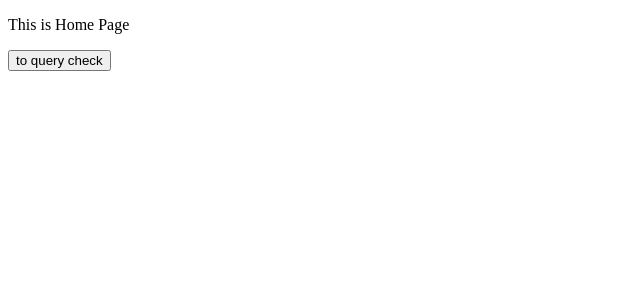
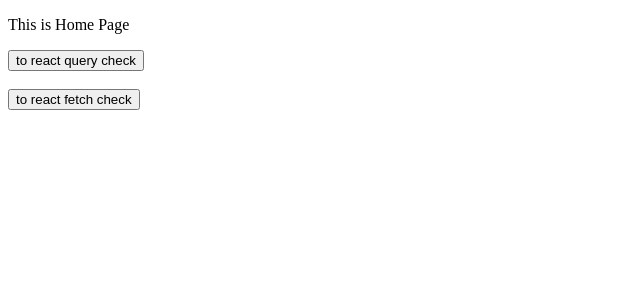
Before and after one commit to hiroharu8864/react-graphql-client, a React (Create React App) app: page / in a window 1280 px wide. Shown: the top 300 px of the page, without its empty margins (0-640 px from the left). Built offline with nearby package versions, Linux system fonts and the light colour scheme.

Commit message:
add fetch page

```diff
--- /dev/null
+++ b/src/components/Pages/FetchCheck.tsx
@@ -0,0 +1,16 @@
+import { FC, memo, useCallback } from "react";
+import { useNavigate } from "react-router-dom";
+
+export const FetchCheck: FC = memo(() => {
+  const navigate = useNavigate();
+  const onClickHome = useCallback(() => {
+    navigate("/");
+  }, [navigate]);
+
+  return (
+    <>
+      <p>This is Fetch Check Page</p>
+      <button onClick={onClickHome}>to home</button>
+    </>
+  );
+});
--- a/src/components/Pages/Home.tsx
+++ b/src/components/Pages/Home.tsx
@@ -6,10 +6,16 @@ export const Home: FC = memo(() => {
   const onClickQueryCheck = useCallback(() => {
     navigate("/query");
   }, [navigate]);
+  const onClickFetchCheck = useCallback(() => {
+    navigate("/fetch");
+  }, [navigate]);
   return (
     <>
       <p>This is Home Page</p>
-      <button onClick={onClickQueryCheck}>to query check</button>
+      <button onClick={onClickQueryCheck}>to react query check</button>
+      <br />
+      <br />
+      <button onClick={onClickFetchCheck}>to react fetch check</button>
     </>
   );
 });
--- /dev/null
+++ b/src/components/Pages/TestPage.tsx
@@ -0,0 +1,9 @@
+import { FC, memo } from "react";
+
+export const TestPage: FC = memo(() => {
+  return (
+    <>
+      <p>Test Page</p>
+    </>
+  );
+});
--- a/src/router/Router.tsx
+++ b/src/router/Router.tsx
@@ -2,6 +2,8 @@ import { FC, memo } from "react";
 import { BrowserRouter, Route, Routes } from "react-router-dom";
 import { Home } from "../components/Pages/Home";
 import { QueryCheck } from "../components/Pages/QuetyCheck";
+import { FetchCheck } from "../components/Pages/FetchCheck";
+import { TestPage } from "../components/Pages/TestPage";
 
 export const Router: FC = memo(() => {
   return (
@@ -9,6 +11,8 @@ export const Router: FC = memo(() => {
       <Routes>
         <Route path="/" element={<Home />} />
         <Route path="/query" element={<QueryCheck />} />
+        <Route path="/fetch" element={<FetchCheck />} />
+        <Route path="/test" element={<TestPage />} />
       </Routes>
     </BrowserRouter>
   );
```
